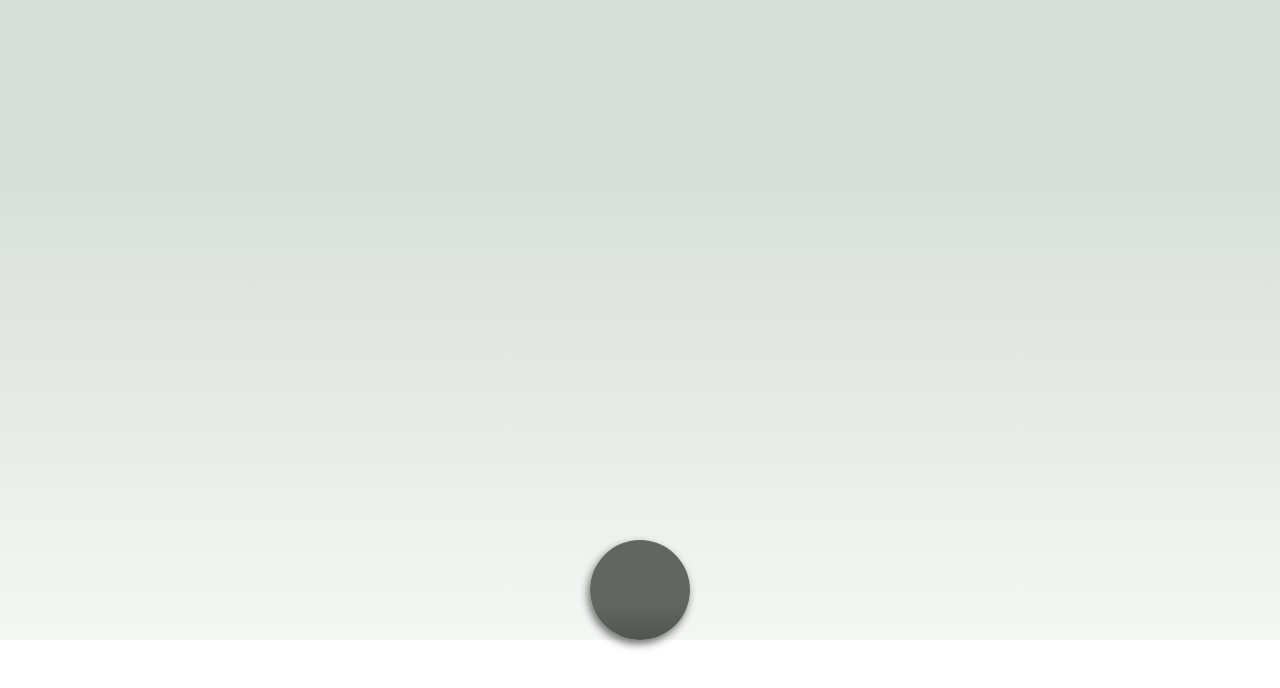
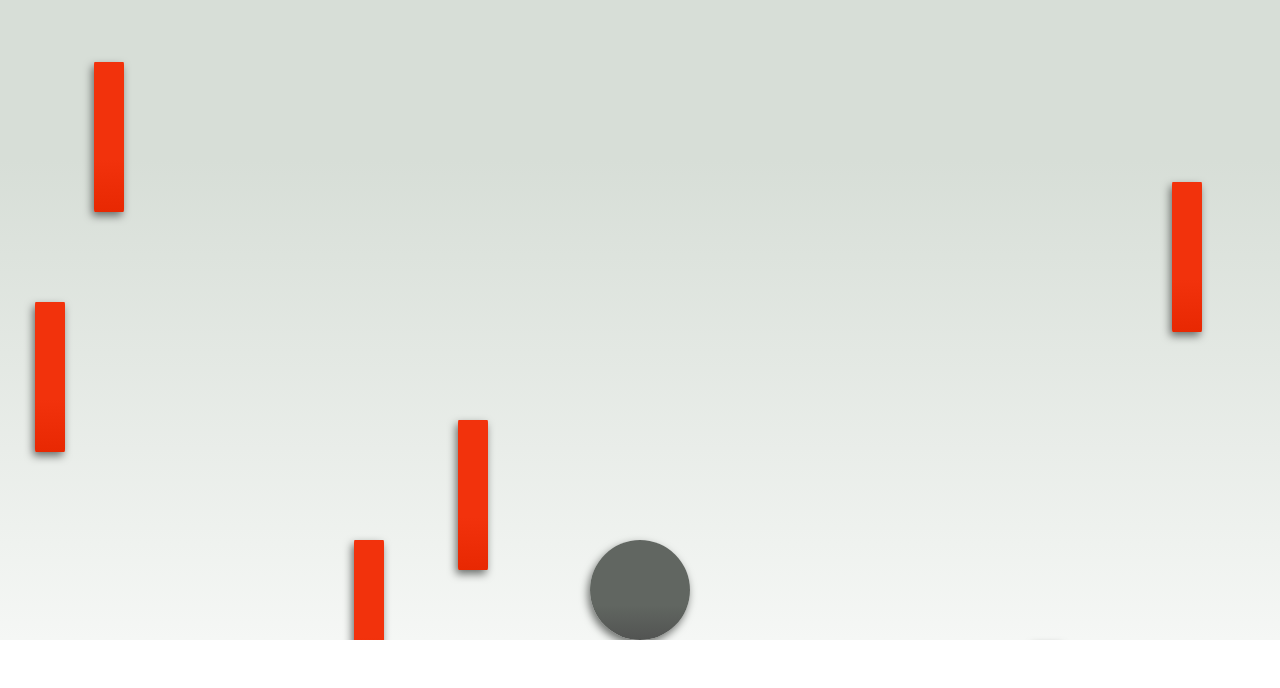
Before and after one commit to vj010/MissIt, a React app: page / in a window 1280 px wide. Shown: the top 688 px of the page. Built offline with nearby package versions, Linux system fonts and the light colour scheme.

Commit message:
falling objects without destruction and some code refactoring

```diff
--- /dev/null
+++ b/src/Components/FallingObjects/FallingObjects.css
@@ -0,0 +1,13 @@
+.fallingObject {
+	height: 150px;
+	width: 30px;
+	border-radius: 2%;
+	/* background: #a2a4a6; */
+	background-image: linear-gradient(to bottom, #f2320c 65%, #e82802);
+
+	position: absolute;
+	box-shadow: -2px 4px 8px #6b6e6b;
+
+	z-index: 1;
+	left: 55px;
+}
--- /dev/null
+++ b/src/Components/FallingObjects/FallingObjects.js
@@ -0,0 +1,31 @@
+import React, { useEffect, useRef } from 'react';
+import { checkCollision } from '../../Utilities';
+import './FallingObjects.css';
+
+const FallingObjects = React.forwardRef((props, ref) => {
+	let fallingObjRef = useRef();
+	let gamePageRef = props.container;
+	let collisionObject = props.collisionObject;
+	useEffect(() => {
+		fallingObjRef.current.style.left =
+			Math.floor(Math.random() * gamePageRef.current.offsetWidth) + gamePageRef.current.offsetLeft + 'px';
+		function fall(timestamp) {
+			if (fallingObjRef.current && gamePageRef.current)
+				if (fallingObjRef.current.offsetTop <= gamePageRef.current.offsetHeight) {
+					fallingObjRef.current.style.top = fallingObjRef.current.offsetTop + 2 + 'px';
+					if (checkCollision(fallingObjRef.current, collisionObject.current)) {
+						fallingObjRef.current.style.display = 'none';
+						// props.selfDestruct(props.index);
+					} else {
+						window.requestAnimationFrame(fall);
+					}
+				} else {
+					// props.selfDestruct(props.index);
+				}
+		}
+		window.requestAnimationFrame(fall);
+	});
+	return <div ref={fallingObjRef} className="fallingObject"></div>;
+});
+
+export default FallingObjects;
--- a/src/Components/GamePage/GamePage.css
+++ b/src/Components/GamePage/GamePage.css
@@ -5,8 +5,9 @@
 	/* background: #a2a4a6; */
 	background-image: linear-gradient(to bottom, #616661 65%, #525452);
 	top: calc(100% - 100px);
+	/* top: calc(80% - 100px); */
 	left: calc(50% - 50px);
-	position: relative;
+	position: absolute;
 	box-shadow: -2px 4px 8px #6b6e6b;
 }
 
@@ -18,4 +19,5 @@
 	/* border: 2px red dotted; */
 	border-width: 5px;
 	background-image: linear-gradient(to bottom, #d7ded7 25%, #f5f7f5);
+	overflow: hidden;
 }
--- a/src/Components/GamePage/GamePage.js
+++ b/src/Components/GamePage/GamePage.js
@@ -1,17 +1,48 @@
-import React, { useRef } from 'react';
+import React, { useRef, useState, useEffect } from 'react';
+import { throttle } from '../../Utilities';
+import FallingObjects from '../FallingObjects/FallingObjects';
 import './GamePage.css';
 function GamePage(props) {
 	let ballRef = useRef();
+	let gamePageRef = useRef();
+
+	const [fallingObjects, setFallingObjects] = useState([]);
+	const [addFallingObject, setAddFallingObject] = useState([0]);
+
+	function destroyFallingObject(ind) {
+		let newFallingObjects = fallingObjects.filter((val, index) => index != ind);
+		setFallingObjects([...newFallingObjects]);
+	}
+
+	useEffect(() => {
+		setTimeout(() => {
+			setFallingObjects([
+				...fallingObjects,
+				<FallingObjects
+					container={gamePageRef}
+					collisionObject={ballRef}
+					key={fallingObjects.length}
+					selfDestruct={destroyFallingObject}
+					index={fallingObjects.length}
+				/>,
+			]);
+			setAddFallingObject([(addFallingObject[0] + 1) % 2]);
+		}, 1000);
+	}, addFallingObject);
+
 	function ballMotionHandler(e) {
 		e.persist();
 		let limit = 0;
 		let event = e;
+		let speed = 3;
 		function moveBall(timeStamp) {
-			if (event.keyCode === 39) {
-				// console.log('ballRef.current.style.left' + JSON.stringify(ballRef.current.offsetLeft));
-				ballRef.current.style.left = ballRef.current.offsetLeft + 3 + 'px';
-			} else if (event.keyCode === 37) {
-				ballRef.current.style.left = ballRef.current.offsetLeft - 3 + 'px';
+			if (
+				event.keyCode === 39 &&
+				ballRef.current.offsetLeft + ballRef.current.offsetWidth + speed < gamePageRef.current.offsetWidth
+			) {
+				ballRef.current.style.left = ballRef.current.offsetLeft + speed + 'px';
+			} else if (event.keyCode === 37 && ballRef.current.offsetLeft > 0) {
+				ballRef.current.style.left = ballRef.current.offsetLeft - speed + 'px';
 			}
 			limit++;
 			if (limit < 10) window.requestAnimationFrame(moveBall);
@@ -19,24 +50,11 @@ function GamePage(props) {
 		window.requestAnimationFrame(moveBall);
 	}
 
-	function throttle(func) {
-		if (typeof func !== 'function') {
-			return;
-		}
-		let lastRun = new Date().getTime();
-		return function () {
-			let currTime = new Date().getTime();
-			if (currTime - lastRun < 2) {
-				console.log('not run');
-				return;
-			}
-			lastRun = currTime;
-			func(...arguments);
-		};
-	}
+	return (
+		<div ref={gamePageRef} tabIndex="0" className="gameFrame" onKeyDown={throttle(ballMotionHandler, 3)}>
+			{/* <FallingObjects container={gamePageRef} collisionObject={ballRef} /> */}
+			{fallingObjects}
 
-	return (
-		<div tabIndex="0" className="gameFrame" onKeyDown={throttle(ballMotionHandler)}>
 			<div ref={ballRef} className="ball"></div>
 		</div>
 	);
--- /dev/null
+++ b/src/Utilities.js
@@ -0,0 +1,35 @@
+export function throttle(func, delay) {
+	if (typeof func !== 'function') {
+		return;
+	}
+	let lastRun = new Date().getTime();
+	return function () {
+		let currTime = new Date().getTime();
+		if (currTime - lastRun < delay) {
+			console.log('not run');
+			return;
+		}
+		lastRun = currTime;
+		func(...arguments);
+	};
+}
+
+export function checkCollision(firstElement, secondElement) {
+	let firstYStart = firstElement.offsetTop;
+	let firstYEnd = firstElement.offsetTop + firstElement.offsetHeight;
+	let firstXStart = firstElement.offsetLeft;
+	let firstXEnd = firstElement.offsetLeft + firstElement.offsetWidth;
+	let secondYStart = secondElement.offsetTop;
+	let secondYEnd = secondElement.offsetTop + firstElement.offsetHeight;
+	let secondXStart = secondElement.offsetLeft;
+	let secondXEnd = secondElement.offsetLeft + secondElement.offsetWidth;
+	if (
+		((firstXStart >= secondXStart && firstXStart <= secondXEnd) ||
+			(firstXEnd >= secondXStart && firstXEnd <= secondXEnd)) &&
+		((firstYStart >= secondYStart && firstYStart <= secondYEnd) ||
+			(firstYEnd >= secondYStart && firstYEnd <= secondYEnd))
+	) {
+		return true;
+	}
+	return false;
+}
```
